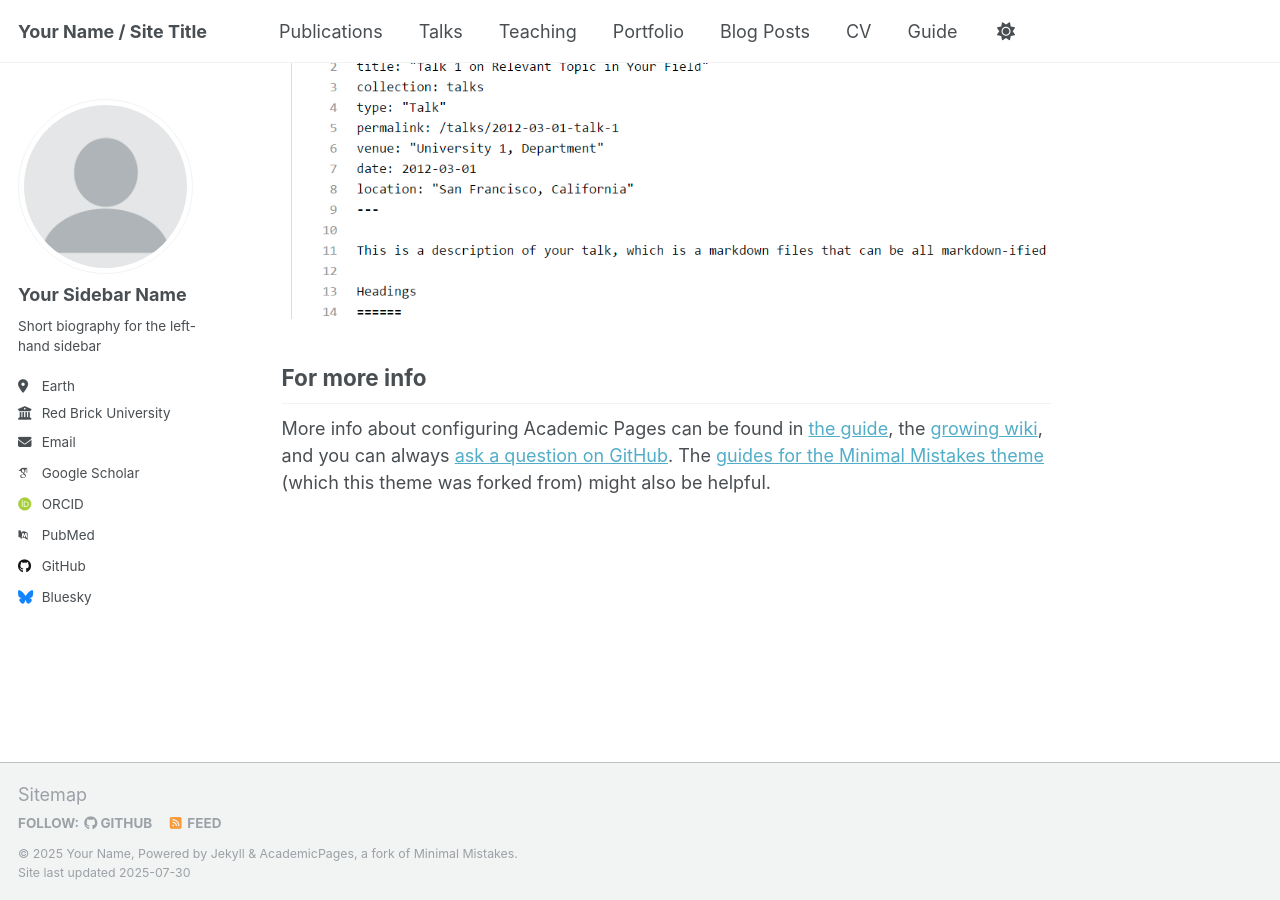
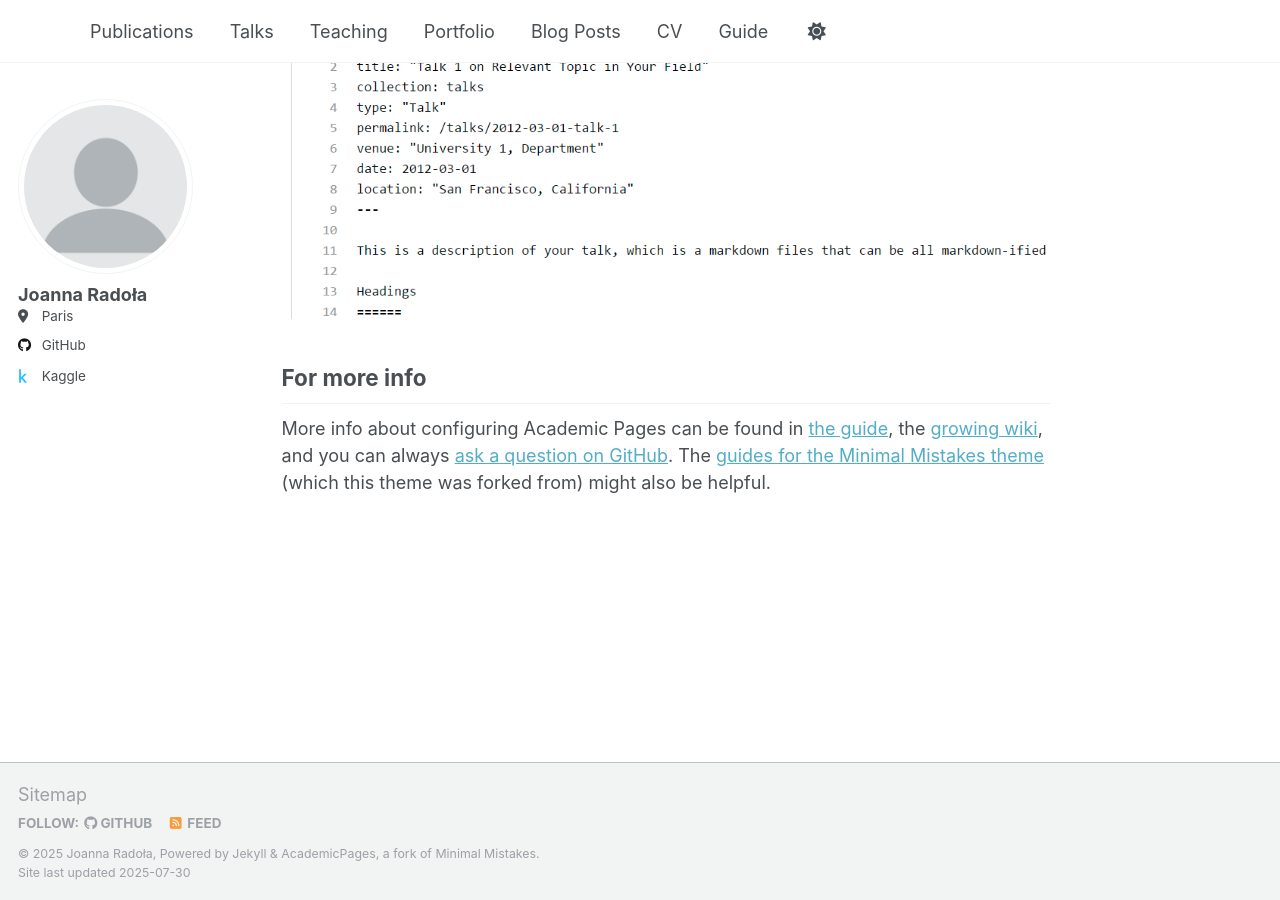
Before and after one commit to jradola/jradola.github.io, a Jekyll site: the page built from _pages/about.md, in a window 1280 px wide and 900 px high, scrolled down 2880 px. Built offline with Jekyll 4.4.1, drawn with Linux system fonts in a browser that asks for light colours; some web fonts are replaced; a script that is not in the unit is left out.

Commit message:
edit basic config

```diff
--- a/_config.yml
+++ b/_config.yml
@@ -9,13 +9,13 @@
 # Basic Site Settings
 locale                   : "en-US"
 site_theme               : "default"
-title                    : "Your Name / Site Title"
+title                    : ""
 title_separator          : "-"
-name                     : &name "Your Name"
-description              : &description "personal description"
-url                      : https://academicpages.github.io # the base hostname & protocol for your site e.g. "https://[your GitHub username].github.io" or if you already have some other page hosted on Github then use "https://[your GitHub username].github.io/[Your Repo Name]"
+name                     : &name "Joanna Radoła"
+description              : &description "JR's website"
+url                      : https://jradola.github.io # the base hostname & protocol for your site e.g. "https://[your GitHub username].github.io" or if you already have some other page hosted on Github then use "https://[your GitHub username].github.io/[Your Repo Name]"
 baseurl                  : "" # the subpath of your site, e.g. "/blog"
-repository               : "academicpages/academicpages.github.io"
+repository               : "jradola/jradola.github.io"
 
 # Site Author - The following control what appear as part of the author content on the side bar.
 #               If a field is blank the icon and link will not appear, otherwise it will be shown.
@@ -23,23 +23,23 @@ repository               : "academicpages/academicpages.github.io"
 author:
   # Biographic information
   avatar           : "profile.png"
-  name             : "Your Sidebar Name"
+  name             : "Joanna Radoła"
   pronouns         : # example: "she/her"
-  bio              : "Short biography for the left-hand sidebar"
-  location         : "Earth"
-  employer         : "Red Brick University"
+  bio              :
+  location         : "Paris"
+  employer         :
   uri              : # URL
-  email            : "none@example.org"
+  email            :
 
   # Academic websites
   academia         : # URL
   arxiv            : # URL - Update with the correct link to your profile
-  googlescholar    : "https://scholar.google.com/citations?user=PS_CX0AAAAAJ"
+  googlescholar    :
   inspire-hep      : # URL
   impactstory      : # URL
-  orcid            : "http://orcid.org/yourorcidurl"
+  orcid            :
   semantic         : # URL
-  pubmed           : "https://www.ncbi.nlm.nih.gov/pubmed/?term=john+snow"
+  pubmed           :
   researchgate     : # URL
   scopus           : # URL
 
@@ -47,13 +47,13 @@ author:
   bitbucket        : # Username - Update with your username on the site
   codepen          : # Username
   dribbble         : # Username
-  github           : "academicpages"
-  kaggle           : # Username
+  github           : "jradola"
+  kaggle           : "joannaradoa"
   stackoverflow    : # User number or user number and name (i.e., use "1" or "1/jeff-atwood")
 
   # Social media
   artstation       : # Username
-  bluesky          : "bsky.app" # Replace this with you Bluesky username
+  bluesky          : # Replace this with you Bluesky username
   facebook         : # Username
   flickr           : # Username
   foursquare       : # Username
```
